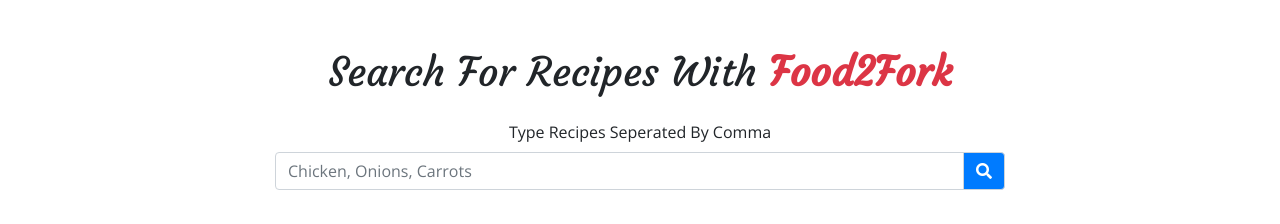
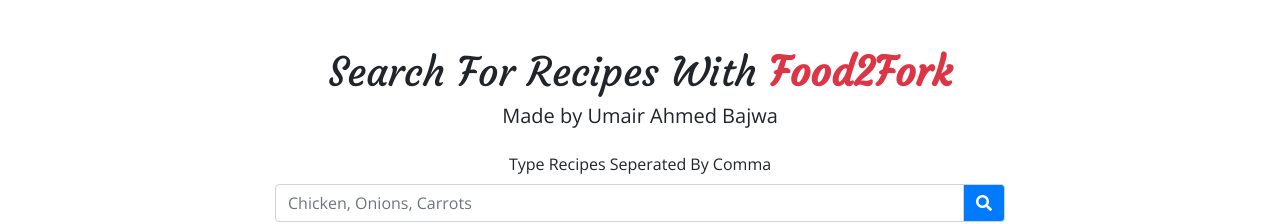
Before and after one commit to umairx97/food-react-app, a React (Create React App) app: page / in a window 1280 px wide. Shown: the top 224 px of the page. Built offline with nearby package versions, Linux system fonts and the light colour scheme; no server answers.

Commit message:
Deployment on Netlify

```diff
--- a/src/components/RecipeSearch.js
+++ b/src/components/RecipeSearch.js
@@ -13,6 +13,7 @@
                 Search For Recipes with{" "}
                 <strong className="text-danger">Food2Fork</strong>
               </h1>
+              <h5>Made by Umair Ahmed Bajwa</h5>
 
               <form className="mt-4" onSubmit={handleSubmit}>
                 <label htmlFor="search" className="text-capitalize">
```
Also changed, not shown: src/App.js (+4 -4 lines).
